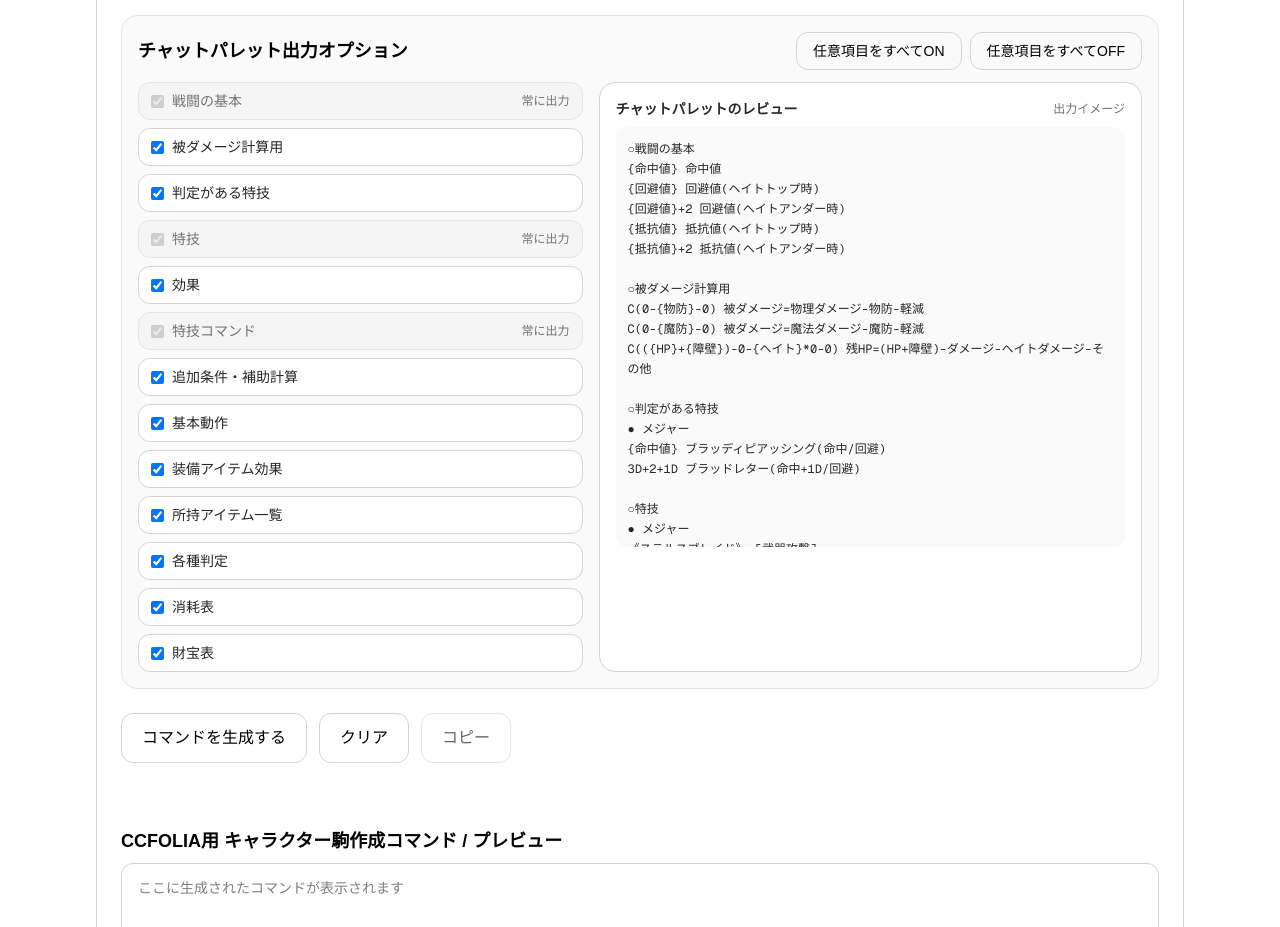
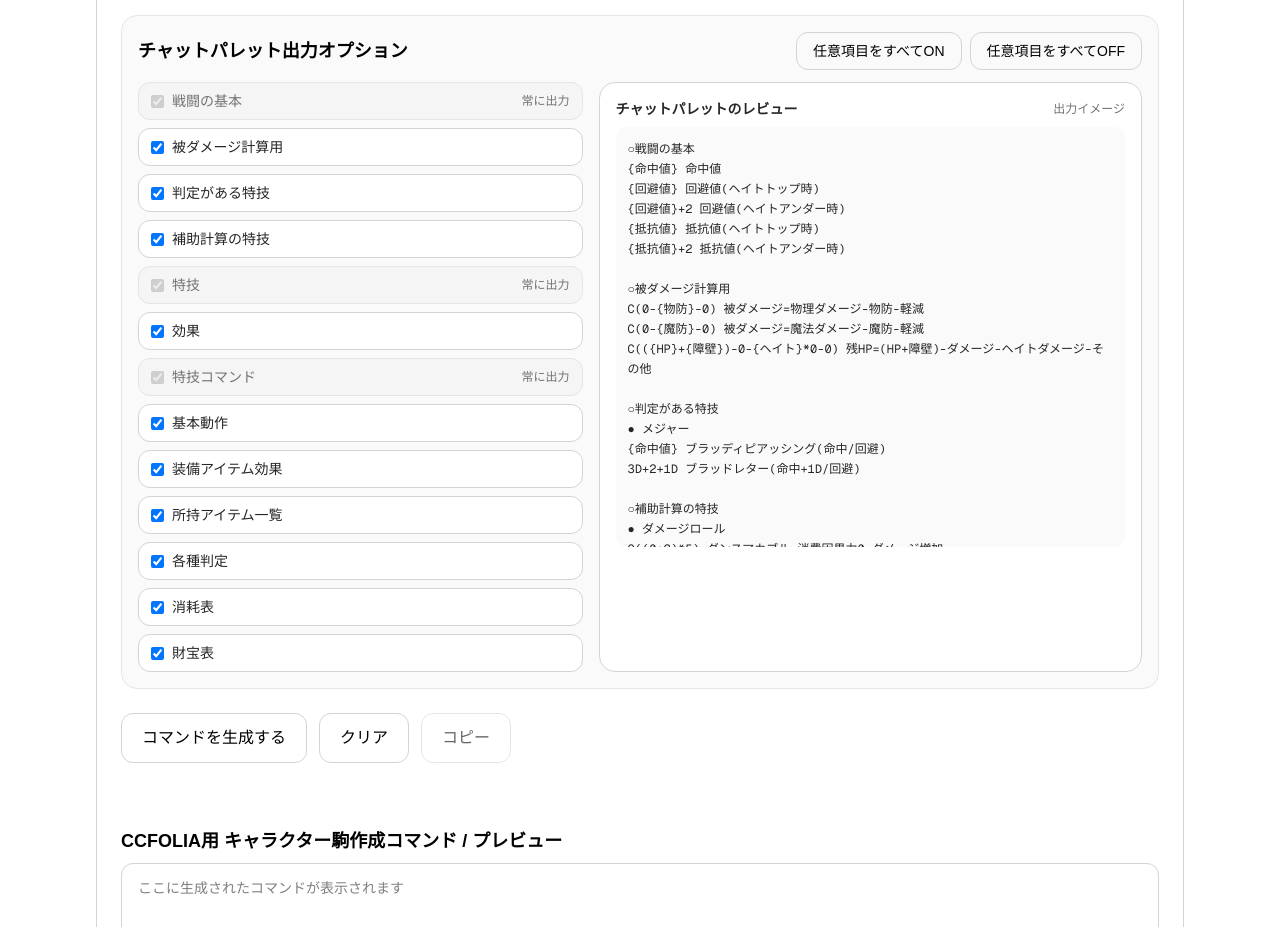
Before and after one commit to ramune428/lhtrpg_webapp_challenge, a Next.js app in the folder frontend/: page / in a window 1280 px wide. Shown: the part 1360-2287 px from the top of the page. Built offline with nearby package versions, Linux system fonts and the light colour scheme.

Commit message:
Rename support option and keep skill commands always visible

```diff
--- a/frontend/app/page.tsx
+++ b/frontend/app/page.tsx
@@ -33,10 +33,10 @@ const outputOptionItems: OutputOptionItem[] = [
   { key: "combatBasics", label: "戦闘の基本", alwaysOn: true },
   { key: "includeDamageCalculator", label: "被ダメージ計算用" },
   { key: "includeSkillChecks", label: "判定がある特技" },
+  { key: "includeSkillSupportCalculations", label: "補助計算の特技" },
   { key: "skillNames", label: "特技", alwaysOn: true },
   { key: "includeSkillDescriptions", label: "効果" },
   { key: "skillCommands", label: "特技コマンド", alwaysOn: true },
-  { key: "includeSkillSupportCalculations", label: "追加条件・補助計算" },
   { key: "includeBasicActions", label: "基本動作" },
   { key: "includeEquipmentEffects", label: "装備アイテム効果" },
   { key: "includeItemList", label: "所持アイテム一覧" },
@@ -92,15 +92,23 @@ function createChatPaletteReview(options: ChatPaletteOptions): string {
     ].join("\n"));
   }
 
+  if (options.includeSkillSupportCalculations) {
+    sections.push([
+      "○補助計算の特技",
+      "● ダメージロール",
+      "C((0+2)*5) ダンスマカブル_消費因果力0 ダメージ増加",
+      "C((1+2)*5) ダンスマカブル_消費因果力1 ダメージ増加",
+      "C((2+2)*5) ダンスマカブル_消費因果力2 ダメージ増加",
+      "C((3+2)*5) ダンスマカブル_消費因果力3 ダメージ増加",
+    ].join("\n"));
+  }
+
   const skillLines = ["○特技", "● メジャー", "《ステルスブレイド》 [武器攻撃]"];
   if (options.includeSkillDescriptions) {
     skillLines.push("SR:3/5 タイミング:メジャー 判定:対決(命中/回避) 対象:単体 射程:武器 コスト:本文 制限:- 効果:対象に［【攻撃力】＋３Ｄ］の物理ダメージを与える。ヘイトアンダー時、ダメージロールに＋［ＳＲ×４］する。");
   }
   skillLines.push("{攻撃力}+3D ステルスブレイド 物理ダメージ");
-  if (options.includeSkillSupportCalculations) {
-    skillLines.push("{攻撃力}+3D+C(3*4) ステルスブレイド_ヘイトアンダー 物理ダメージ");
-    skillLines.push("C((1+2)*7) アサシネイト_消費因果力1 ダメージ増加");
-  }
+  skillLines.push("{攻撃力}+3D+C(3*4) ステルスブレイド_ヘイトアンダー 物理ダメージ");
   sections.push(skillLines.join("\n"));
 
   if (options.includeBasicActions) {
```
